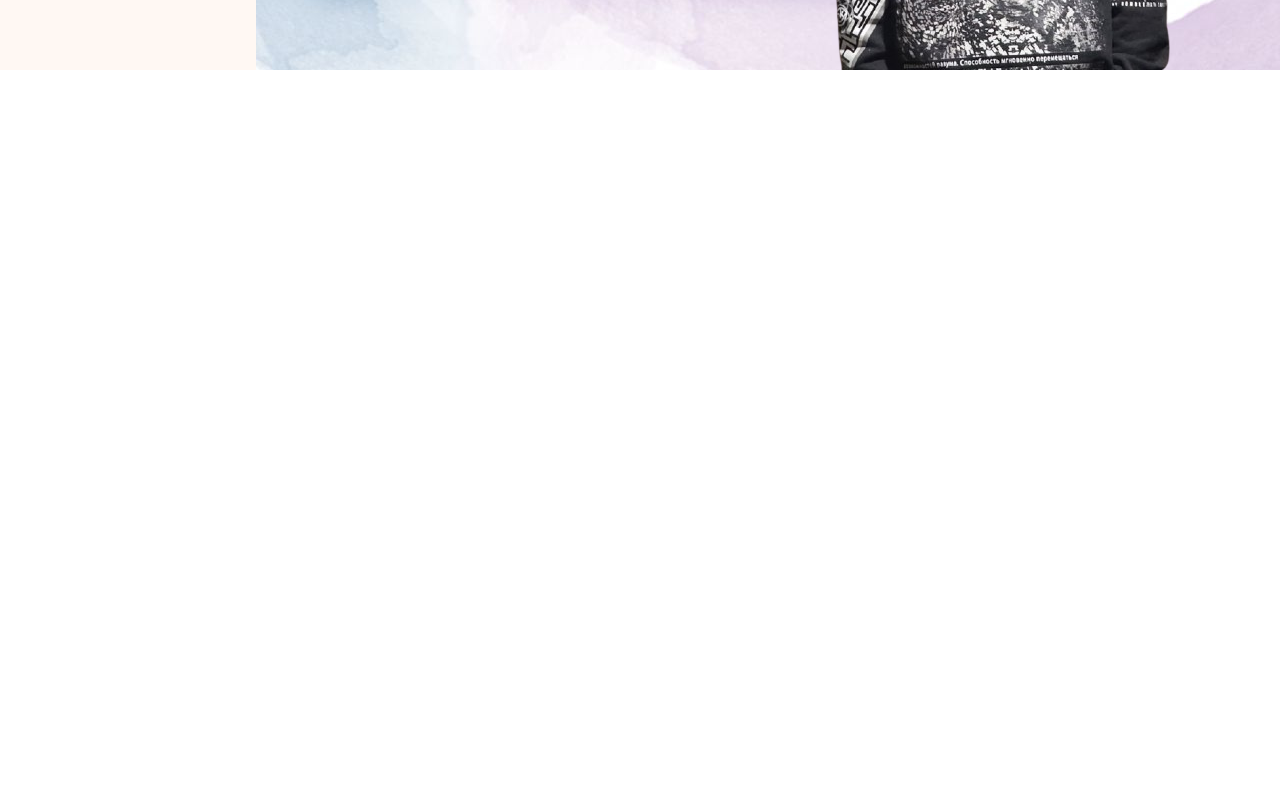
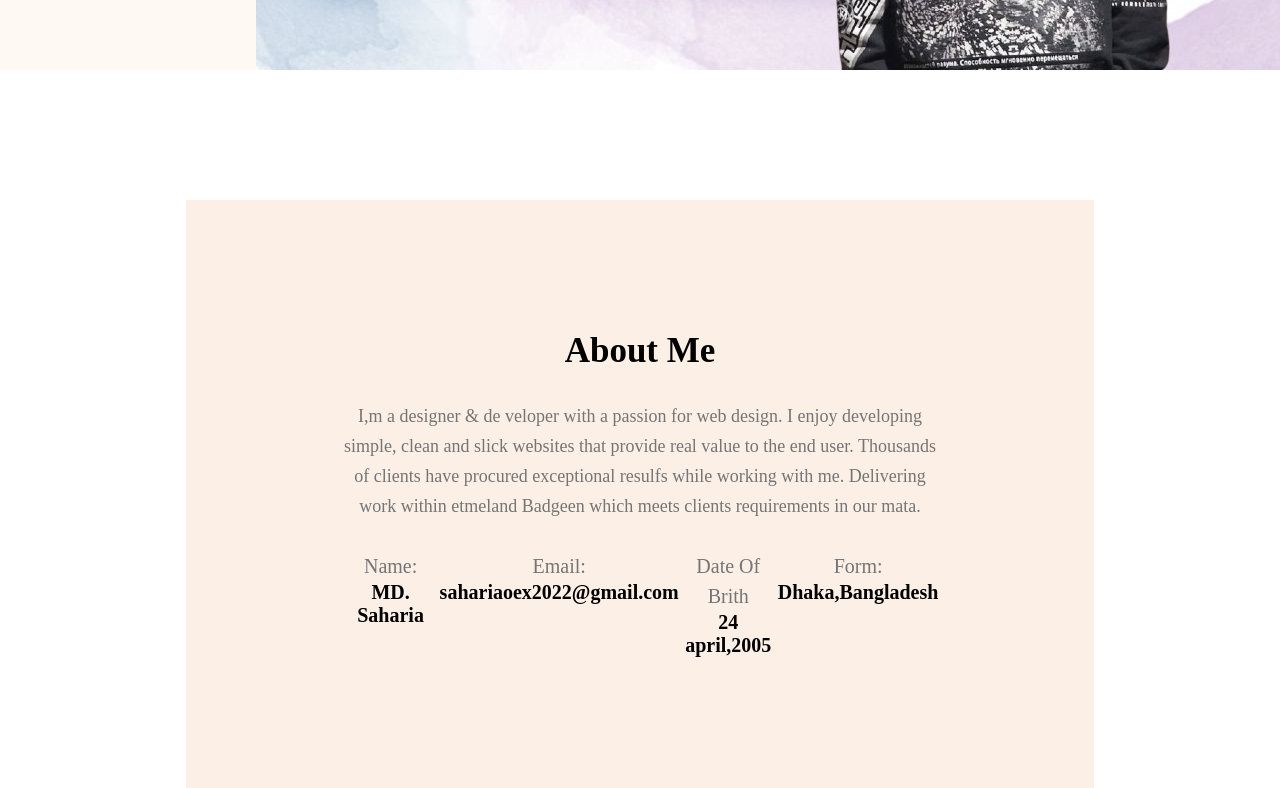
Before and after one commit to sahariaoex2022/Portfolio-Saharia, a plain HTML site: page index.html in a window 1280 px wide. Shown: the part 590-1378 px from the top of the page. Before the commit the page ends 800 px from the top, so only its background shows below. Drawn offline with Linux system fonts and the light colour scheme.

Commit message:
my about sesction

```diff
--- a/index.html
+++ b/index.html
@@ -40,6 +40,34 @@
            </div>
     </section>
     </header>
+    <section id="about">
+           <div class="about-container">
+            <div class="section-heading">
+                <h2>About Me</h2>
+                <p> I,m a designer & de veloper with a passion for web design. I enjoy developing simple, clean and slick websites that provide real value to the end user. Thousands of clients have procured exceptional resulfs while working with me. Delivering work within etmeland Badgeen which meets clients requirements in our mata.</p>
+
+            </div>
+            <div class="about-info">
+                <div class="info-card">
+                    <p>Name:</p>
+                    <h4>MD. Saharia</h4>
+                </div>
+                <div class="info-card">
+                    <p>Email:</p>
+                    <h4>sahariaoex2022@gmail.com</h4>
+                </div>
+                <div class="info-card">
+                    <p>Date Of Brith</p>
+                    <h4>24 april,2005</h4>
+                </div>
+                <div class="info-card">
+                    <p>Form:</p>
+                    <h4>Dhaka,Bangladesh</h4>
+                </div>
+
+            </div>
+           </div>
+    </section>
 
 </body>
 
--- a/style/portfolio.css
+++ b/style/portfolio.css
@@ -30,6 +30,22 @@
     color: white;
     cursor: pointer;
 }
+.section-heading{
+    max-width: 827px;
+    text-align: center;
+}
+.section-heading h2{
+    font-size: 35px;
+    margin-bottom: 30px;
+}
+.section-heading p{
+    font-size: 18px;
+    margin-bottom: 30px;
+    line-height: 30px;
+    color: #757575;
+}
+
+
 header{
     background-color: #fff8f3;
     padding-top: 50px;
@@ -92,3 +108,28 @@ nav .menu a{
     max-width: 585px;
     vertical-align: middle;
 }
+#about{
+    padding-top: 130px;
+}
+#about .about-container{
+    width: 71%;
+    max-width: 1140px;
+    margin: 0 auto;
+    text-align: center;
+    background-color: #fbefe6;
+    padding: 131px 156px;
+
+}
+#about .about-container .about-info{
+    display: flex;
+    justify-content: space-around;
+}
+.about-info .info-card p{
+    font-size: 20px;
+
+    line-height: 30px;
+    color: #757575;
+}
+.about-info .info-card h4{
+    font-size: 20px;
+}
```
